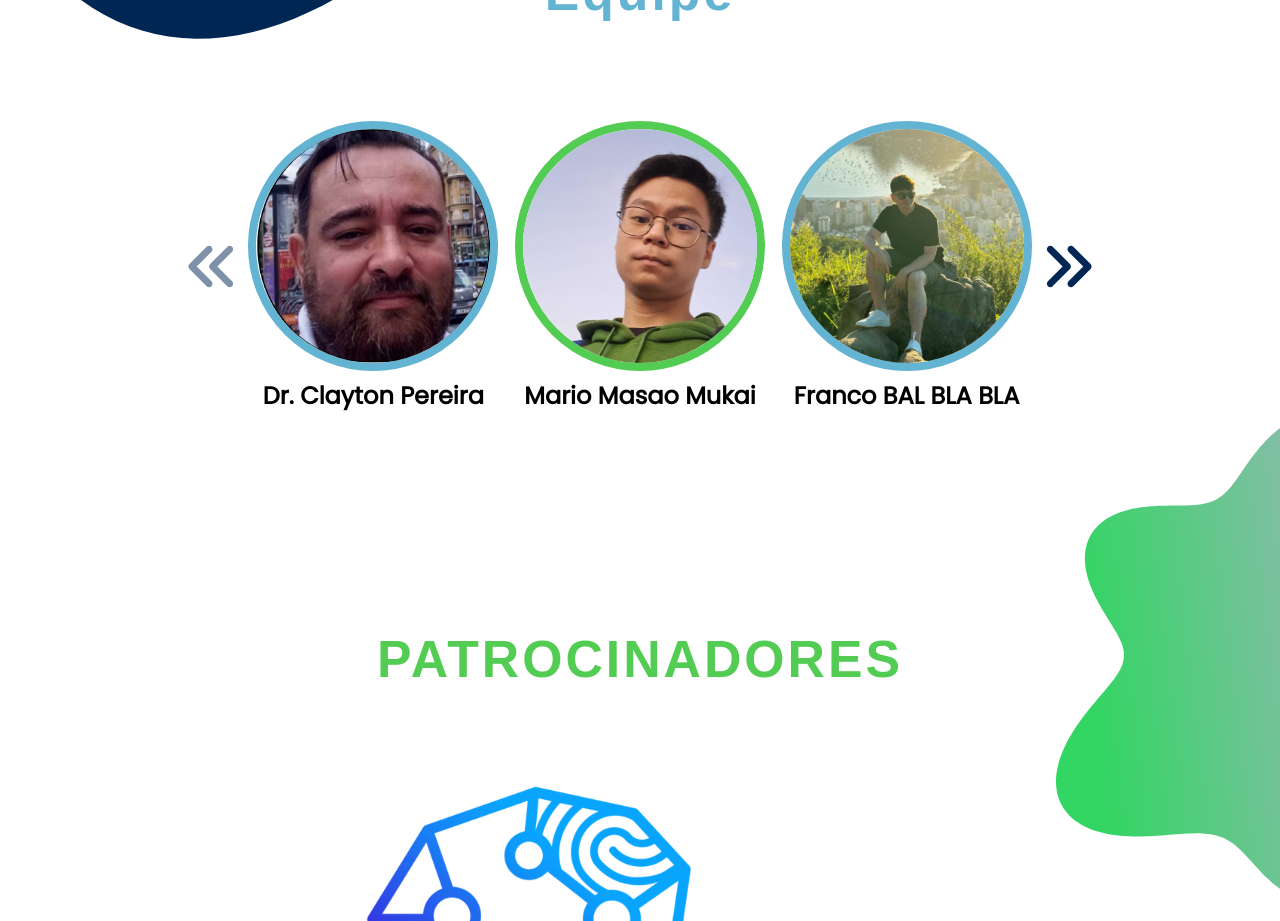
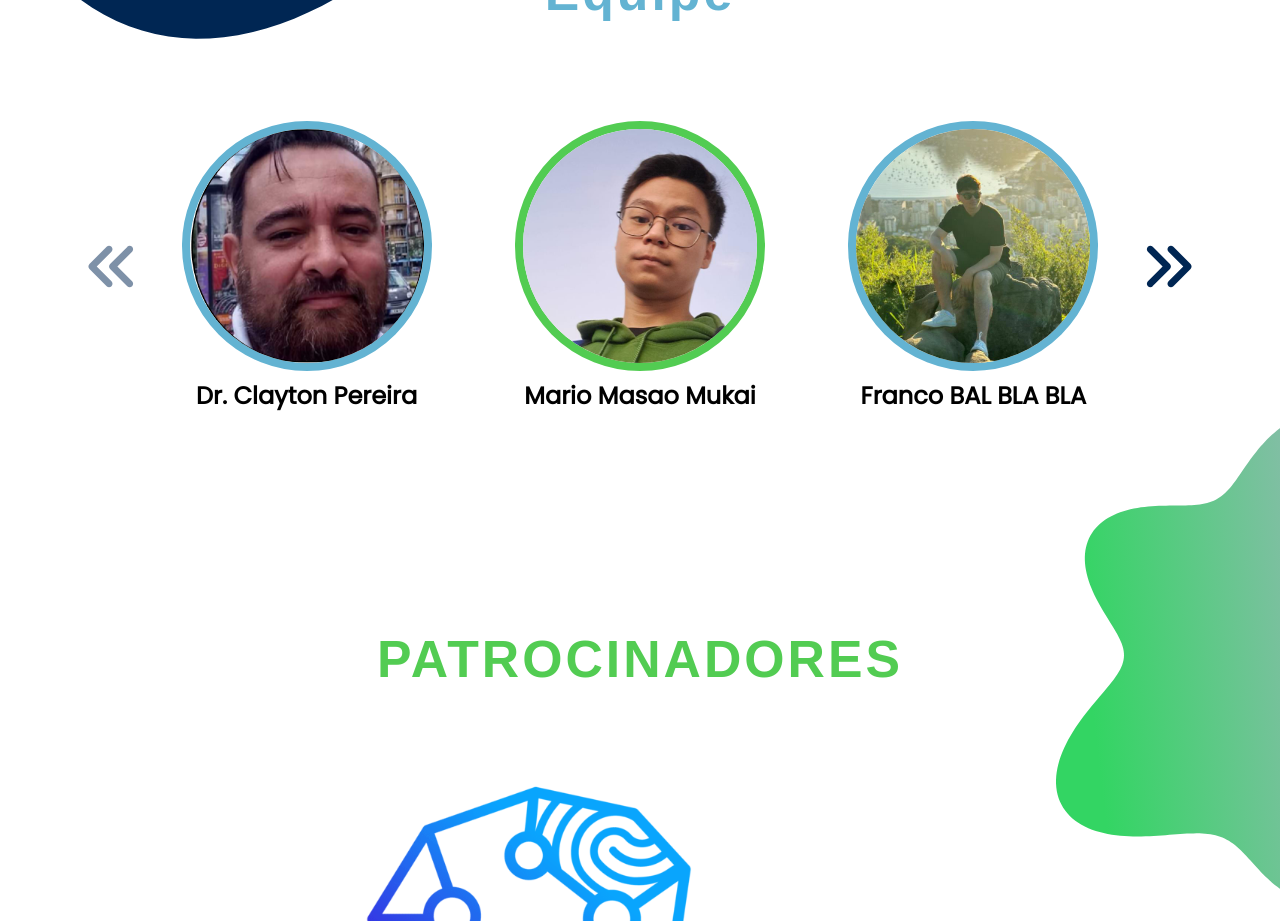
Before and after one commit to carrossel-caipira/site, a React (Vite) app: page / in a window 1280 px wide. Shown: the part 3060-3981 px from the top of the page. Built offline with nearby package versions, Linux system fonts and the light colour scheme; a web font is replaced by a local one.

Commit message:
fix margin perfiscontainer |task#121 [Componente Grupo]

```diff
--- a/src/components/group/index.jsx
+++ b/src/components/group/index.jsx
@@ -45,7 +45,7 @@ function ListaPerfis() {
     };
 
     window.addEventListener('resize', handleResize);
-    handleResize(); // Chama a função na montagem para definir o estado inicial
+    handleResize();
 
     return () => window.removeEventListener('resize', handleResize);
   }, []);
--- a/src/components/group/styles.jsx
+++ b/src/components/group/styles.jsx
@@ -42,13 +42,14 @@ export const SetaButton = styled.button`
 export const PerfisWrapper = styled.div`
   overflow: hidden;
   width: 100%;
-  max-width: 800px;
+  max-width: 1000px;
 `;
 
 export const PerfisContainer = styled.div`
   display: flex;
   transition: transform 0.5s ease-in-out;
   width: calc(100% * ${props => props.perfisLength || 1});
+
 `;
 
 export const PerfilContainer = styled.div`
@@ -57,6 +58,7 @@ export const PerfilContainer = styled.div`
   align-items: center;
   width: ${props => `calc(100% / ${props.itemsVisiveis})`};
   flex-shrink: 0;
+
 `;
 
 export const PerfilImg = styled.img`
```
